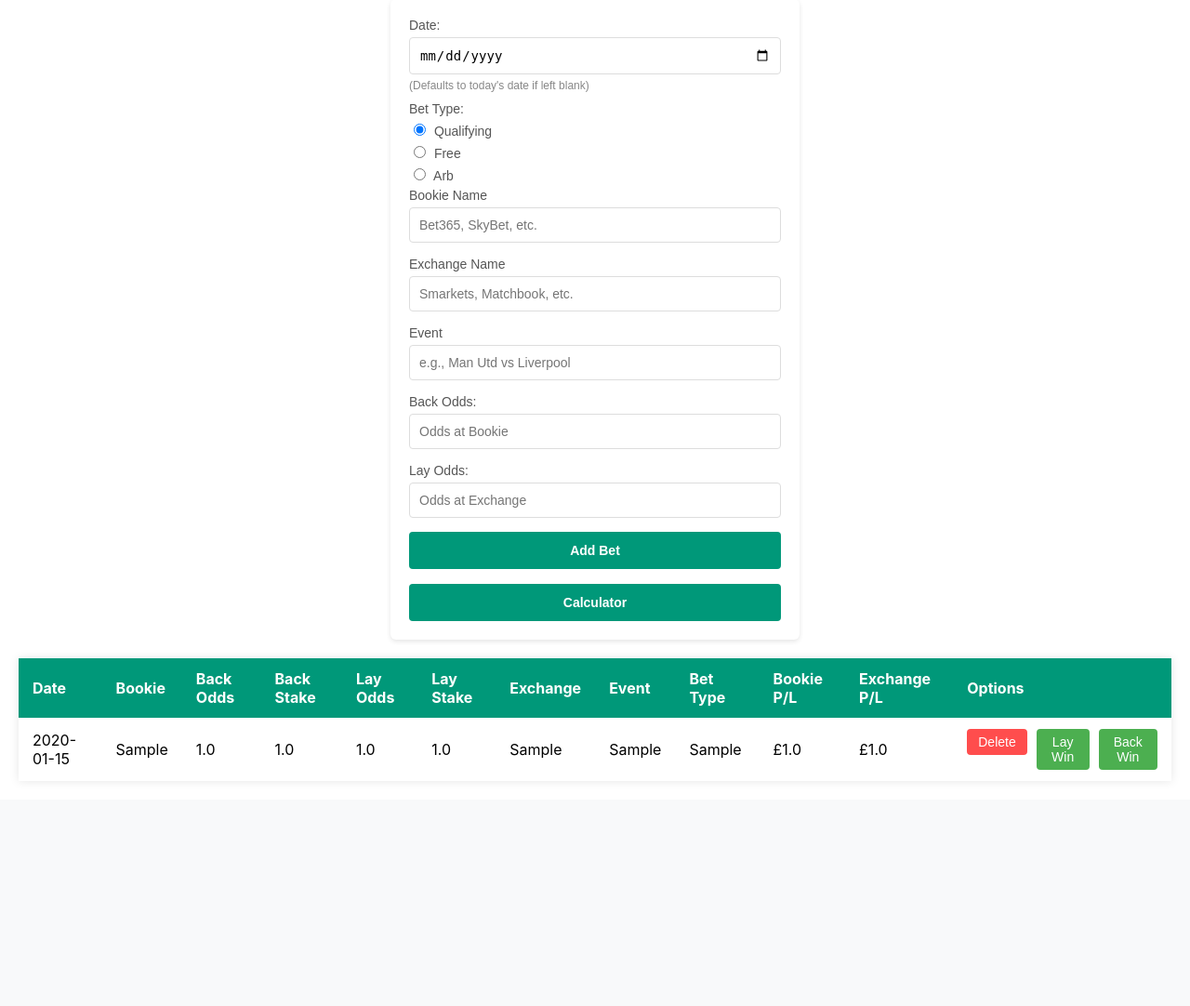
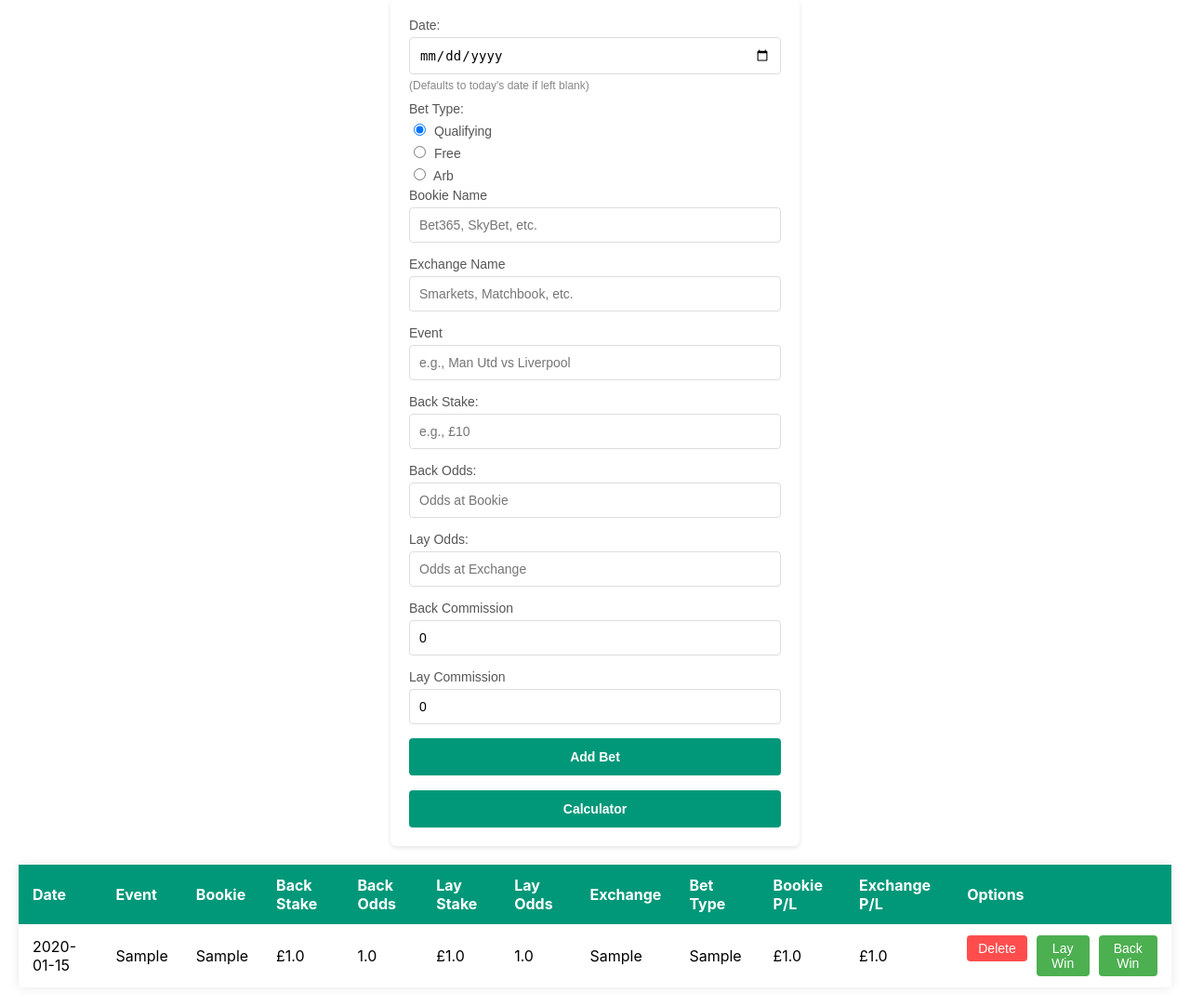
Before and after one commit to jxcg/betSave, a Flask app: template templates/tracker.html in a window 1280 px wide. Shown: the part 252-1334 px from the top of the page at 93% size. Before the commit the page ends 1080 px from the top, so only its background shows below. Run offline with Flask 3, Linux system fonts and the light colour scheme; tables that the repository leaves empty hold one stand-in row (values such as "Sample post"); the template is opened without the code that fills it: values that come from a table or form of the project are taken from there, most other values are stand-ins (such as "Sample title", 1, 10 or a date in 2020); parts of the project's set-up code (start-up, migrations or seed data) failed here and were passed over.

Commit message:
Major changes - Connected engine to tracker page

```diff
--- a/main.py
+++ b/main.py
@@ -1,9 +1,10 @@
-from src.engine import calculate
+from src.engine import Wager
 from flask import Flask, render_template, redirect, url_for, flash, request, session
 from flask_dance.contrib.google import make_google_blueprint, google
 from flask_sqlalchemy import SQLAlchemy
 from sqlalchemy import func
 
+import math
 import os
 import yaml
 import datetime
@@ -61,6 +62,8 @@ class Bet(db.Model):
     event                   = db.Column(db.String(255))
     exchange                = db.Column(db.String(255))
     bookie                  = db.Column(db.String(255))
+    back_commission         = db.Column(db.String(255))
+    lay_commission          = db.Column(db.String(255))
 
 
 
@@ -164,21 +167,27 @@ def edit_bet(bet_id):
 
 @app.route("/tracker", methods=["GET", "POST"])
 def tracker_page():
+    free_bet_condition = False
     if not google.authorized:
         return redirect(url_for("google.login"))
 
     user_email = get_user_email(google.authorized)
 
     if request.method == "POST":
+
         # extract form data
+        result          = request.form
+        print(result)
         bet_date        = request.form.get("bet_date","").strip()
-        bet_type        = request.form.get("bet_type","Qualifying")
-        bookie          = request.form.get("bookie_name")
-        exchange        = request.form.get("exchange_name")
-        event           = request.form.get("event_name")
-        back_odds       = request.form.get("back_odds")
-        lay_odds        = request.form.get("lay_odds")
-        back_stake      = request.form.get("back_stake")
+        bet_type        = request.form.get("bet_type","Qualifying").strip()
+        bookie          = request.form.get("bookie_name").strip()
+        exchange        = request.form.get("exchange_name").strip()
+        event           = request.form.get("event_name").strip()
+        back_odds       = request.form.get("back_odds").strip()
+        lay_odds        = request.form.get("lay_odds").strip()
+        back_stake      = request.form.get("back_stake").strip()
+        back_commission = request.form.get("back_commission").strip()
+        lay_commission  = request.form.get("lay_commission").strip()
 
         if not back_odds:
             back_odds   = sanitise_floats(back_odds)
@@ -189,18 +198,28 @@ def tracker_page():
         if not bet_date:
             bet_date    = str(datetime.date.today())
 
-        ## CALCULATE LAY STAKE automatically?
+        if bet_type == "Free":
+            free_bet_condition = True
+
+        wager_object = Wager(float(back_stake), float(back_odds), 0, 0, float(lay_odds), free_bet_condition)
+
+
+        ## CALCULATE LAY STAKE automatically
+
 
         user_bet = Bet(
-            user_email  = user_email,
-            back_stake  = back_stake,
-            lay_odds    = lay_odds,
-            bet_date    = bet_date,
-            bet_type    = bet_type,
-            bookie      = bookie,
-            exchange    = exchange,
-            back_odds   = back_odds,
-            event       = event
+            user_email      = user_email,
+            bookie          = bookie,
+            back_odds       = back_odds,
+            back_stake      = back_stake,
+            lay_odds        = lay_odds,
+            lay_stake       = round(wager_object.get_lay_stake(free_bet_condition), 2),
+            bet_date        = bet_date,
+            bet_type        = bet_type,
+            exchange        = exchange,
+            event           = event,
+            back_commission = back_commission,
+            lay_commission  = lay_commission
         )
 
         db.session.add(user_bet)
@@ -234,6 +253,6 @@ def handle_bet_form():
 
 if __name__ == "__main__":
     with app.app_context():
-        #db.drop_all() # debug
+        db.drop_all() # debug
         db.create_all()
     app.run(host='0.0.0.0', port=5001, debug=True)
--- a/templates/tracker.html
+++ b/templates/tracker.html
@@ -76,6 +76,16 @@
       >
     </div>
 
+    <div>
+      <label for="back_stake">Back Stake:</label>
+      <input
+        type="number"
+        step="0.01"
+        id="back_stake"
+        name="back_stake"
+        placeholder="e.g., £10" required
+      >
+    </div>
 
     <div>
       <label for="back_odds">Back Odds:</label>
@@ -84,7 +94,7 @@
         step="0.01"
         id="back_odds"
         name="back_odds"
-        placeholder="Odds at Bookie"
+        placeholder="Odds at Bookie" required
       >
     </div>
 
@@ -96,7 +106,31 @@
         step="0.01"
         id="lay_odds"
         name="lay_odds"
-        placeholder="Odds at Exchange"
+        placeholder="Odds at Exchange" required
+      >
+    </div>
+
+    <div>
+      <label for="back_commission">Back Commission</label>
+      <input
+        type="number"
+        step="0.01"
+        id="back_commission"
+        name="back_commission"
+        placeholder="Back Commission"
+        value = 0
+      >
+    </div>
+
+    <div>
+      <label for="lay_commission">Lay Commission</label>
+      <input
+        type="number"
+        step="0.01"
+        id="lay_commission"
+        name="lay_commission"
+        placeholder="Lay Commission"
+        value = 0
       >
     </div>
     <button type="submit" name="action" value="add_bet" class="btn-add">Add Bet</button>
@@ -109,14 +143,13 @@
     <thead>
       <tr>
         <th>Date</th>
+        <th>Event</th>
         <th>Bookie</th>
+        <th>Back Stake</th>
         <th>Back Odds</th>
-        <th>Back Stake</th>
+        <th>Lay Stake</th>
         <th>Lay Odds</th>
-        <th>Lay Stake</th>
-
         <th>Exchange</th>
-        <th>Event</th>
         <th>Bet Type</th>
         <th>Bookie P/L</th>
         <th>Exchange P/L</th>
@@ -128,13 +161,13 @@
       {% for bet in bets %}
       <tr>
         <td>{{ bet.bet_date }}</td>
+        <td>{{ bet.event}}</td>
         <td>{{ bet.bookie }}</td>
+        <td>£{{ bet.back_stake}} </td>
         <td>{{ bet.back_odds}} </td>
-        <td>{{ bet.back_stake}} </td>
+        <td>£{{ bet.lay_stake}} </td>
         <td>{{ bet.lay_odds}} </td>
-        <td>{{ bet.lay_stake}} </td>
         <td>{{ bet.exchange }}  </td>
-        <td>{{ bet.event}}</td>
         <td class="{% if bet.bet_type == 'Qualifying' %}qualifying
         {% elif bet.bet_type == 'Free' %} free
         {% elif bet.bet_type == 'Arb' %} arb
```
Also changed, not shown: src/engine.py (+6 -21 lines).
